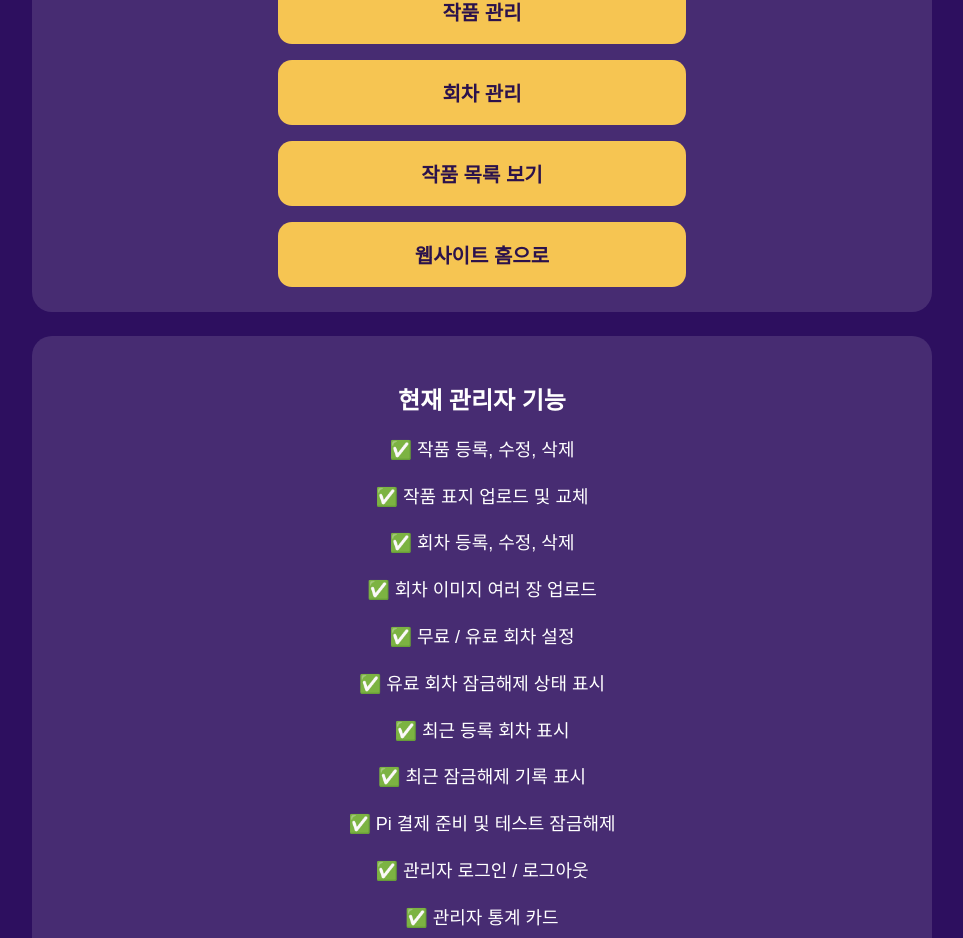
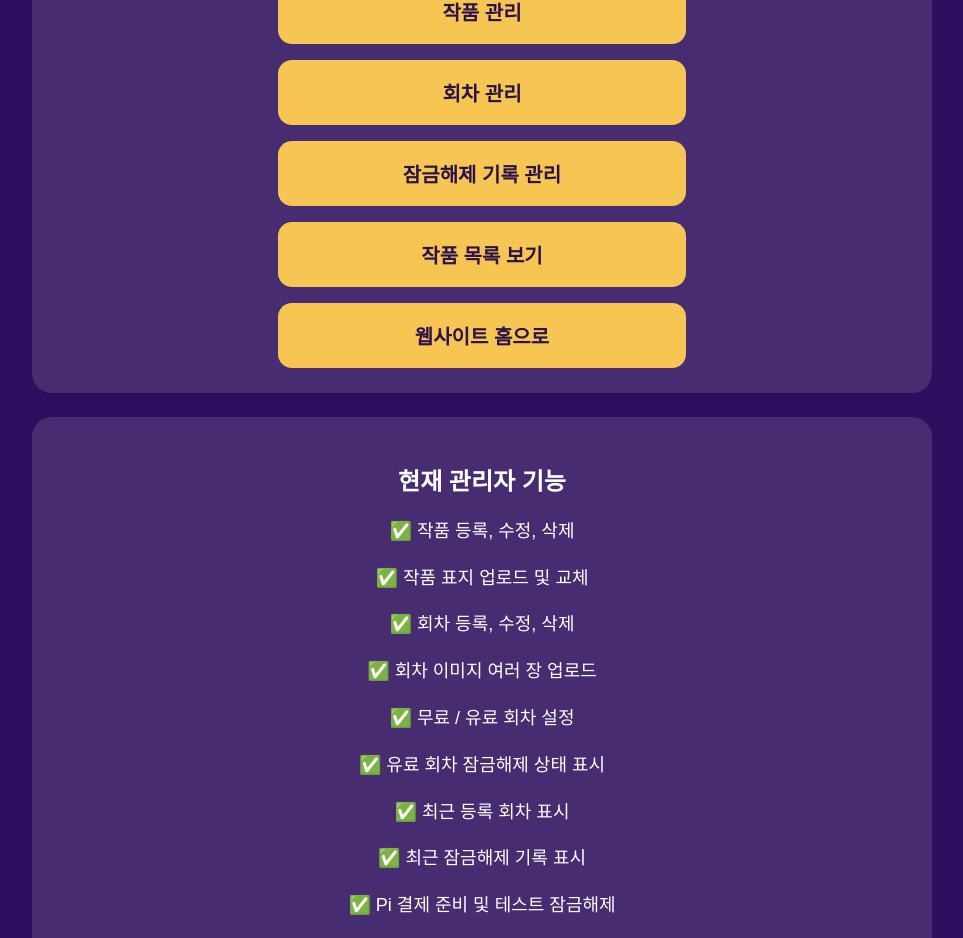
Before and after one commit to LEEHUNKI/pitoon-global, a Next.js app: page /admin in a window 1280 px wide. Shown: the part 1294-2232 px from the top of the page, without its empty margins (158-1121 px from the left). Built offline with nearby package versions, Linux system fonts and the light colour scheme; no server answers; the database is empty.

Commit message:
Add unlock logs menu link

```diff
--- a/app/admin/page.tsx
+++ b/app/admin/page.tsx
@@ -292,6 +292,9 @@ export default async function AdminDashboardPage() {
           <Link href="/admin/episodes" style={menuButtonStyle}>
             회차 관리
           </Link>
+          <Link href="/admin/unlocks" style={menuButtonStyle}>
+  잠금해제 기록 관리
+</Link>
 
           <Link href="/comics" style={menuButtonStyle}>
             작품 목록 보기
```
